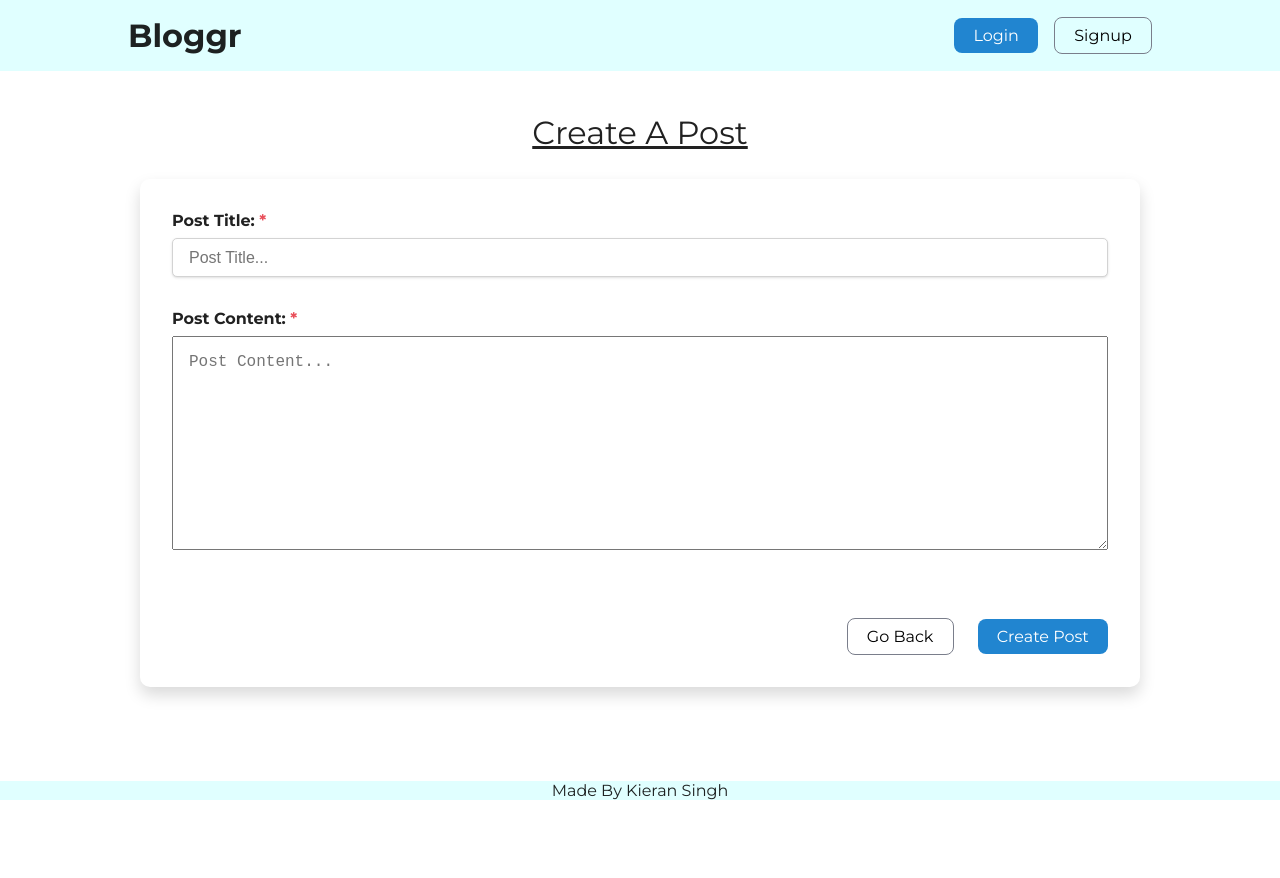
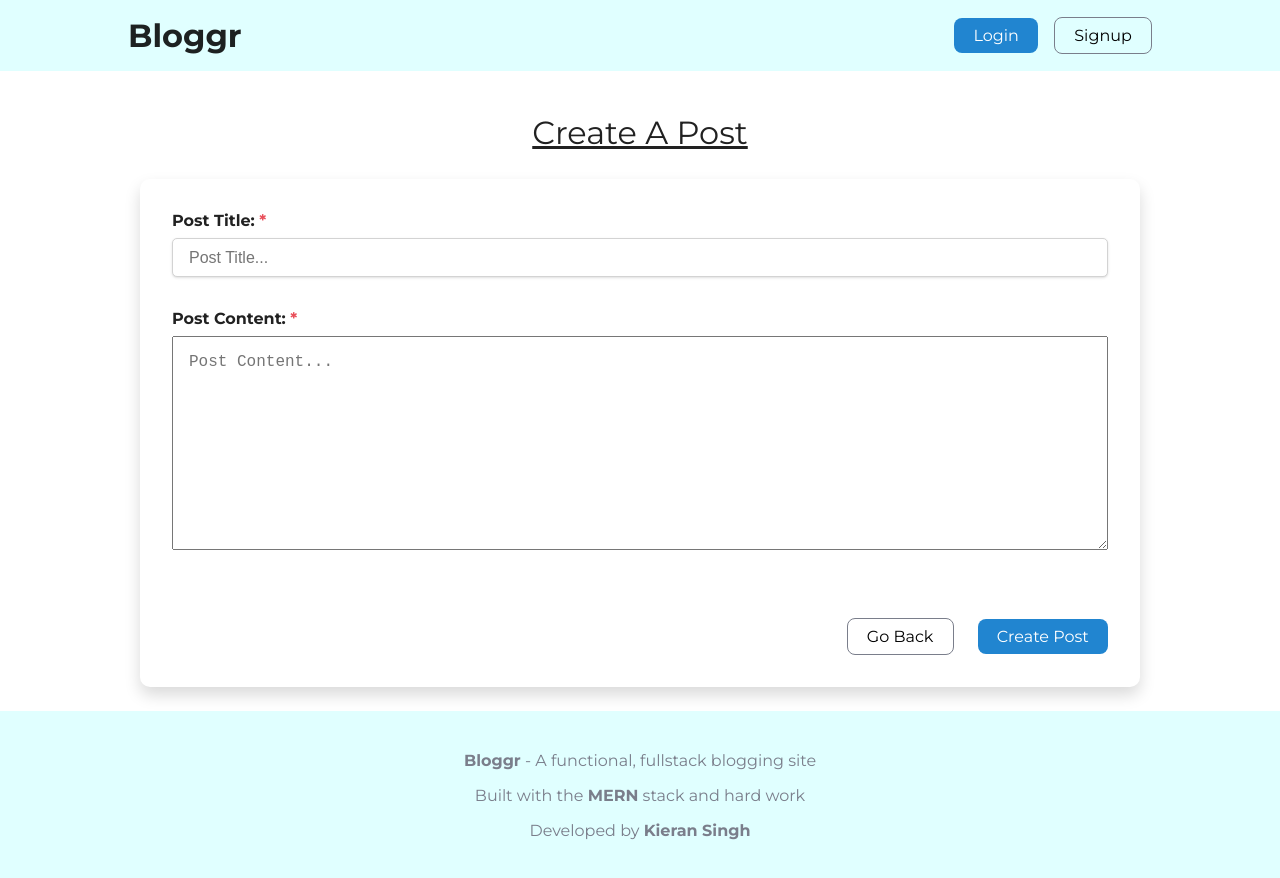
Before and after one commit to Kieran27/Blog-Client, a React (Create React App) app: page /createpost in a window 1280 px wide. Before the commit the page ends 800 px from the top, so only its background shows below. Built offline with nearby package versions, Linux system fonts and the light colour scheme.

Commit message:
Added footer information about project

```diff
--- a/src/Components/Landmarks/footer.jsx
+++ b/src/Components/Landmarks/footer.jsx
@@ -2,7 +2,21 @@ import React from "react";
 import styles from "./landmarks.module.scss";
 
 const Footer = () => {
-  return <footer>Made By Kieran Singh</footer>;
+  return (
+    <footer>
+      <div className={styles.footerContainer}>
+        <p>
+          <strong>Bloggr</strong> - A functional, fullstack blogging site
+        </p>
+        <p>
+          Built with the <strong>MERN</strong> stack and hard work
+        </p>
+        <p>
+          Developed by <strong>Kieran Singh</strong>
+        </p>
+      </div>
+    </footer>
+  );
 };
 
 export default Footer;
--- a/src/Components/Landmarks/landmarks.module.scss
+++ b/src/Components/Landmarks/landmarks.module.scss
@@ -73,6 +73,7 @@ header {
 }
 
 footer {
+  padding: 1.5rem 1rem;
   text-align: center;
   background: lightcyan;
 }
```
